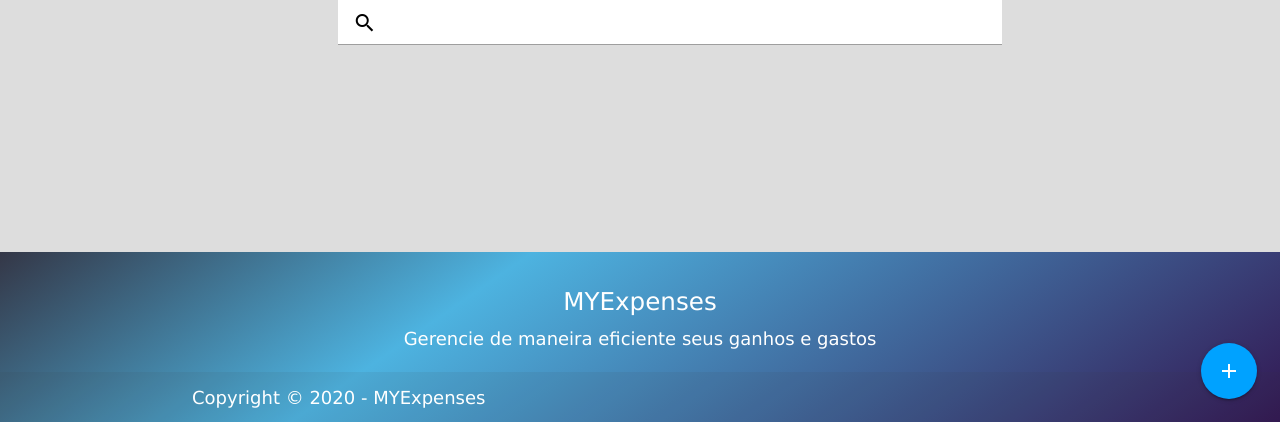
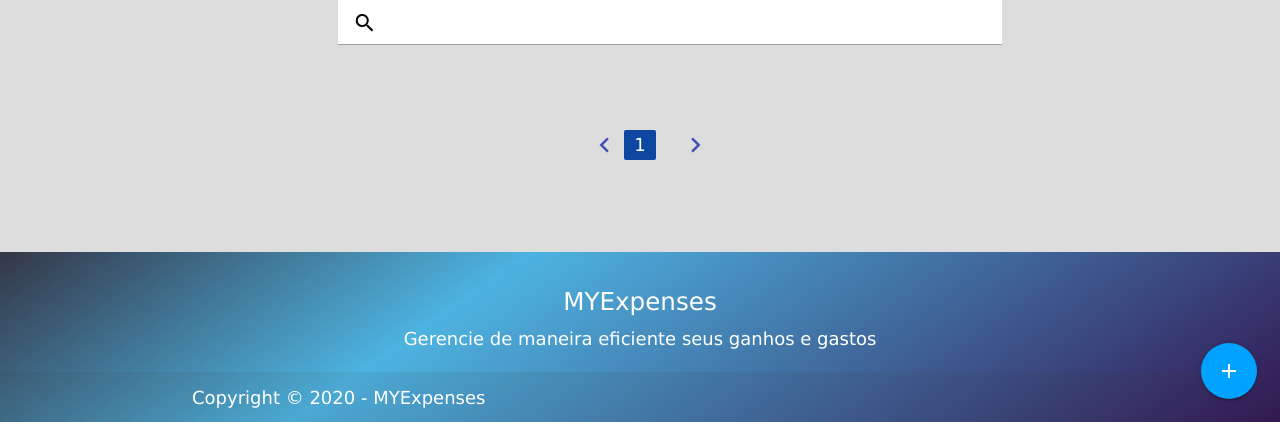
Before and after one commit to GiovannaK/MYExpenses, a Django app: page /expenses/ in a window 1280 px wide. Shown: the part 378-800 px from the top of the page. Run offline with Django 3.2, Linux system fonts and the light colour scheme; the visitor is signed in with stand-in values (Sample User, id 1); data comes from the database, SQL or seed files in the repository; data that the repository does not hold is empty.

Commit message:
add pagination to expenses

```diff
--- a/expenses/templates/expenses/delete_expense.html
+++ b/expenses/templates/expenses/delete_expense.html
@@ -2,7 +2,7 @@
 {% load static %}
 
 {% block content %}
-    <main class="main-delete-exp" style="background-image: url('{% static 'assets/img/delete-exp_.jpg' %}')">
+    <main class="main-delete-exp" style="background-image: url('{% static 'assets/img/delete_exp.jpg' %}')">
         <section>
             <div class="container card-container">
                 <div class="row">
--- a/expenses/templates/expenses/expenses.html
+++ b/expenses/templates/expenses/expenses.html
@@ -54,10 +54,10 @@
                         </div>
                     </div>
                 </div>
-                <div class="row center">
+                <div class="row center infinite-container">
                     {% include 'parciais/messages.html'%}
-                    {% for expense in expenses %}
-                    <div class="col l4 m6 s12">
+                    {% for expense in page_obj %}
+                    <div class="col l4 m6 s12 infinite-item">
                         <div class="card card-expense">
                             <div class="card-content">
                                 <a href="{% url 'expense:delete' expense.pk %}" class="modal-trigger">
@@ -134,6 +134,9 @@
                         </li>
                     </ul>
                 </div>
+                <br>
+                {% include 'parciais/pagination.html'%}
+                <br>
             </div>
         </section>
     </main>
--- a/expenses/views.py
+++ b/expenses/views.py
@@ -34,6 +34,7 @@ class HomeTemplateView(TemplateView):
 class ExpenseListView(ListView):
     model = Expenses
     template_name = 'expenses/expenses.html'
+    paginate_by = 6
 
     def get_context_data(self, **kwargs):
         profile = Profile.objects.filter(user=self.request.user)
--- /dev/null
+++ b/templates/parciais/pagination.html
@@ -0,0 +1,32 @@
+{% load static %}
+<ul class="pagination">
+    {% if page_obj.has_previous%}
+    <li><a href="?page=1"><i class="material-icons indigo-text">
+        chevron_left</i></a>
+    </li>
+    {% else %}
+    <li><a href="#" class="disabled"></a><i class="material-icons indigo-text">
+        chevron_left</i></a>
+    </li>
+    {% endif %}
+    {% for i in page_obj.paginator.page_range %}
+    {% if page_obj.number == i %}
+    <li class="active blue darken-4"><a href="#!"
+        class="white-text">{{i}}</a>
+    </li>
+    {% else %}
+    <li class="waves-effect"><a href="?page={{i}}"
+        class="indigo-text">{{i}}</a>
+    </li>
+    {% endif %}
+    {% endfor %}
+    {% if page_obj.has_next %}
+    <li class="waves-effect"><a href="?page={{page_obj.next_page_number}}"
+        class="indigo-text"><i class="material-icons">chevron_right</i></a>
+    </li>
+    {% else %}
+    <li class="disabled"><a href="#!"></a><i class="material-icons indigo-text">
+        chevron_right</i></a>
+    </li>
+    {% endif %}
+</ul>
--- a/templates/static/assets/styles/main.css
+++ b/templates/static/assets/styles/main.css
@@ -1520,16 +1520,17 @@ body.dark {
 }
 
 .main-delete-exp {
-  background-image: url("../../../assets/img/delete-exp_.jpg");
   height: 100%;
   background-repeat: no-repeat;
   background-size: cover;
-  -webkit-filter: brightness(80%);
-          filter: brightness(80%);
 }
 
 .main-delete-exp .container {
   margin-top: 5vh;
+}
+
+.main-delete-exp .card-delete {
+  background: white;
 }
 
 .main-delete-exp .title-card {
@@ -1576,6 +1577,10 @@ body.dark {
   margin-top: 5vh;
 }
 
+.dark .card-delete {
+  background: #464646;
+}
+
 .dark .card {
   background-color: #464646;
 }
--- a/templates/static/assets/styles/pages/_delete_exp.scss
+++ b/templates/static/assets/styles/pages/_delete_exp.scss
@@ -1,12 +1,14 @@
 .main-delete-exp{
-    background-image: url('../../../assets/img/delete-exp_.jpg');
     height: 100%;
     background-repeat: no-repeat;
     background-size: cover;
-    filter: brightness(80%);
 
     .container{
         margin-top: 5vh;
+    }
+
+    .card-delete{
+        background: $card-bg;
     }
 
     .title-card{
@@ -52,6 +54,10 @@
         margin-top: 5vh;
     }
 
+    .card-delete{
+        background: $card-bg-dark;
+    }
+
     .card{
         background-color: $card-bg-dark;
     }
```
Also changed, not shown: templates/static/assets/img/delete-bg.jpg (deleted), templates/static/assets/img/delete-exp_.jpg (deleted), templates/static/assets/img/delete_exp.jpg (added), 1 other file.
